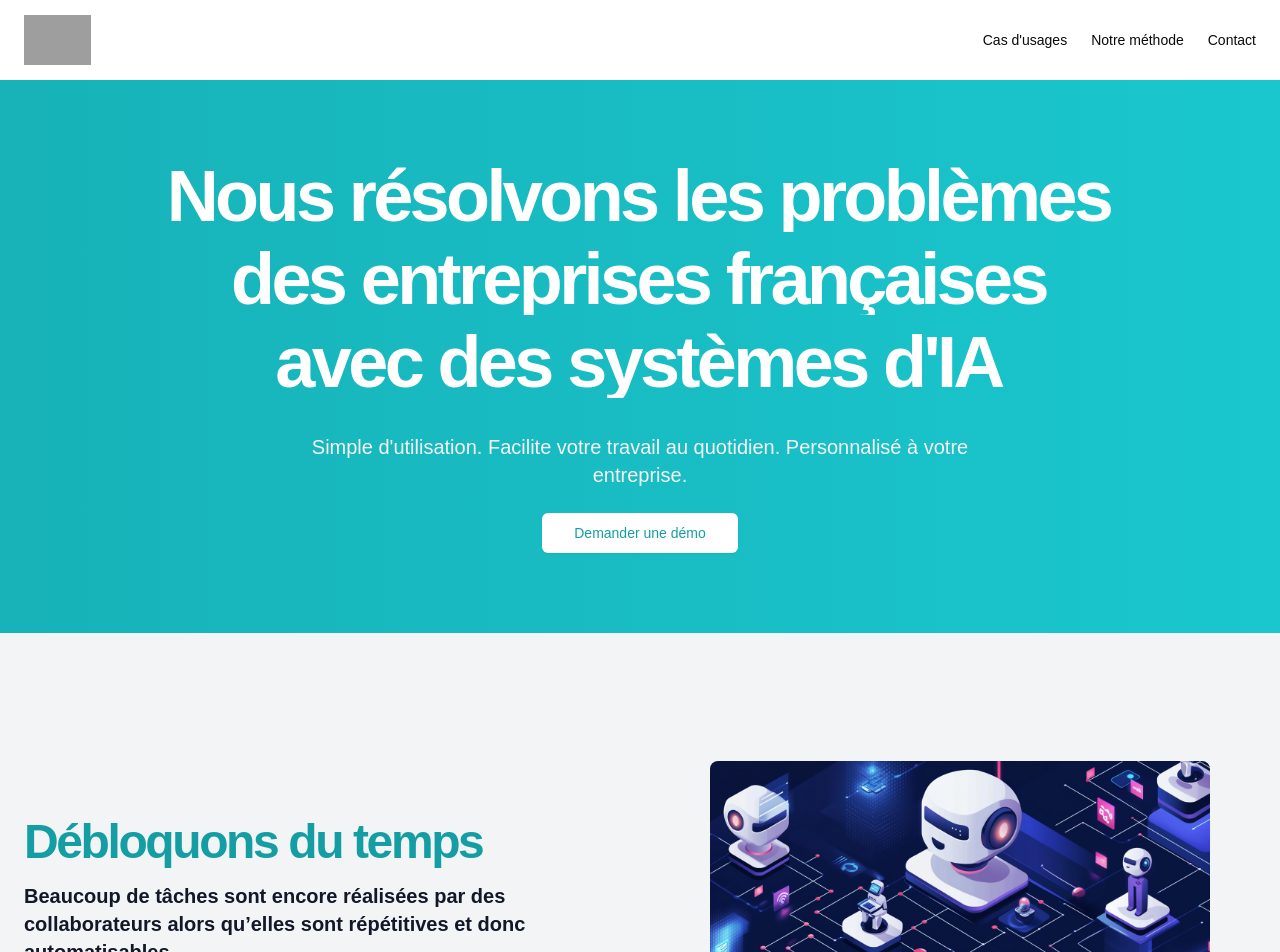
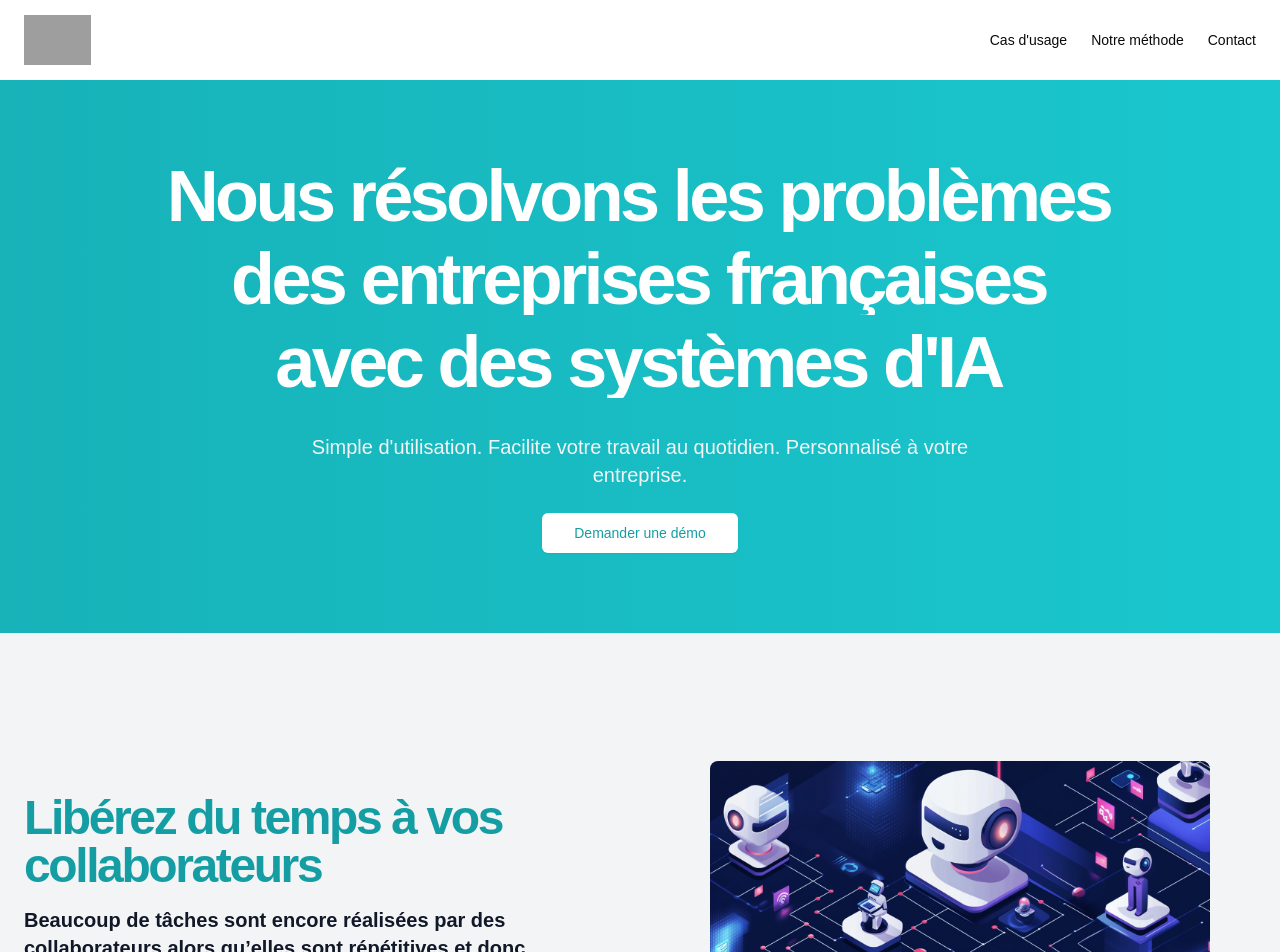
Before and after one commit to MaximeDde/autoscript-lp, a Next.js app: page / in a window 1280 px wide. Shown: the top 952 px of the page. Built offline with nearby package versions, Linux system fonts and the light colour scheme; grey boxes are pictures that could not be loaded.

Commit message:
Changement du display

```diff
--- a/components/landing-page.tsx
+++ b/components/landing-page.tsx
@@ -37,7 +37,7 @@ export function LandingPage() {
         {/* Navigation */}
         <nav className="ml-auto flex gap-4 sm:gap-6">
           <Link href="#usecases" className="text-sm font-medium hover:underline underline-offset-4">
-            Cas d'usages
+            Cas d'usage
           </Link>
           <Link href="#integration" className="text-sm font-medium hover:underline underline-offset-4">
             Notre méthode
@@ -110,7 +110,7 @@ export function LandingPage() {
                   className="text-3xl font-bold tracking-tighter sm:text-4xl md:text-5xl"
                   style={{ color: '#149ea4' }}
                 >
-                  Débloquons du temps
+                  Libérez du temps à vos collaborateurs
                 </h2>
                 <p className="font-bold text-gray-900 md:text-xl lg:text-base xl:text-xl">
                 Beaucoup de tâches sont encore réalisées par des collaborateurs alors qu’elles sont répétitives et donc automatisables
@@ -462,7 +462,7 @@ export function LandingPage() {
                   <div>
                     <h3 className="text-xl font-semibold">Nous venons chez vous auditer vos processus actuels</h3>
                     <p className="text-gray-600">
-                      Nous souhaitons nous assurer de proposer une solution sur mesure. Pour cela, nous venons observer attentivement vos fonctionnements actuels avant d'émettre nos recommandations quant aux zones d'optimisation
+                      Nous souhaitons nous assurer de proposer une solution sur mesure. Pour cela, nous venons observer attentivement vos fonctionnements actuels avant d'émettre nos recommandations
                     </p>
                   </div>
                 </motion.div>
```
